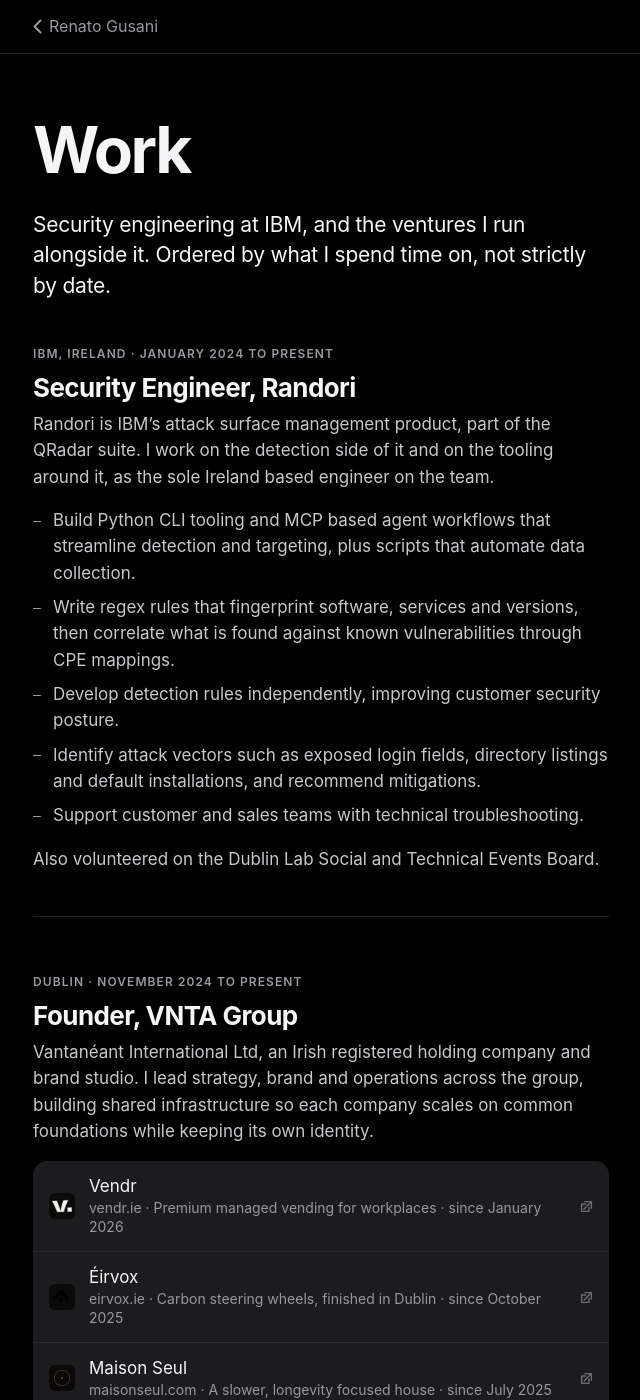
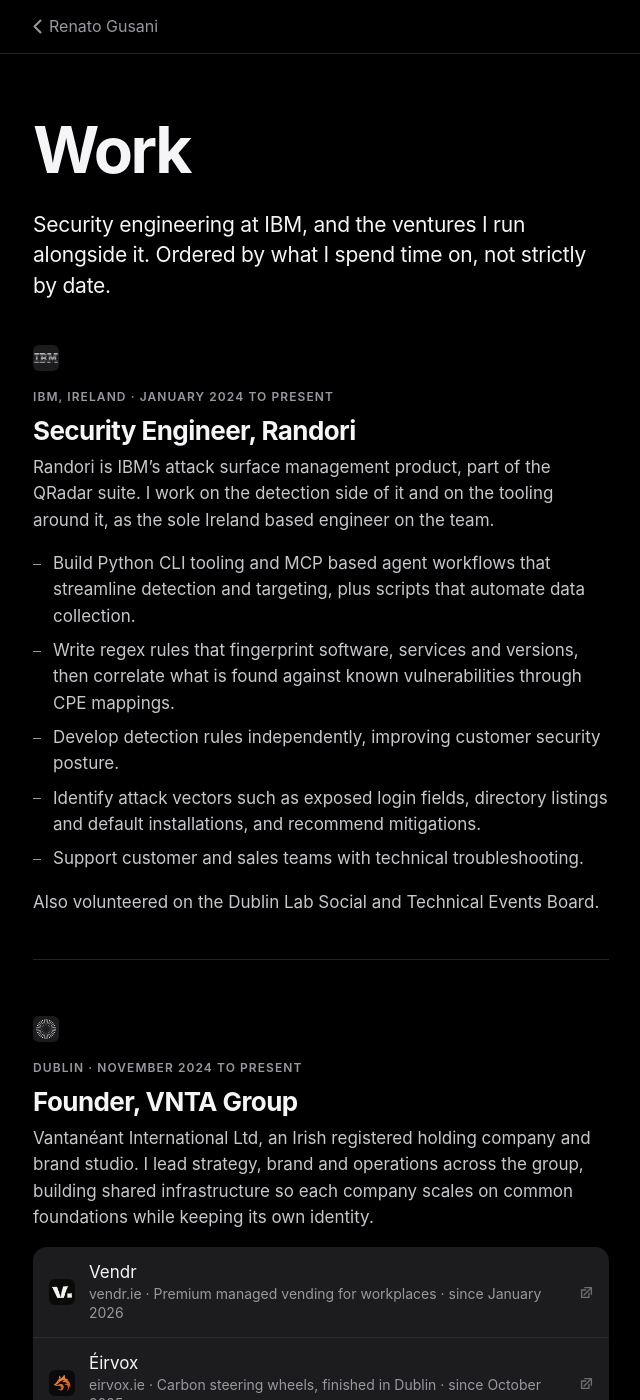
Before and after one commit to renatogusani/personal-site, a Jekyll site: the page built from work.md, in a window 1280 px wide and 1400 px high. Shown: the whole window, without its empty margins (319-959 px from the left). Built offline with Jekyll 4.4.1, drawn with Linux system fonts in a browser that asks for light colours.

Commit message:
Add employer and parent-company marks
IBM, VNTA and Dell now carry marks, above each role on Work and on the home
page rows. Previously only SpaceXplorer had one, which made the home page
look half-finished.

Sources: VNTA from its own repo's symbol.svg, IBM from the iconify logos
set, Dell from simple-icons. IBM and Dell are rendered as flat white
silhouettes through CSS mask-image so a multi-path logo does not come out
partly coloured. Éirvox's mark switches to symbol-orange, since the dark
fox was invisible on a dark tile. All marks are 96px now rather than 64,
so the IBM logotype survives at 26px.

Two judgement calls, both arguable:

Marks rather than cards. A card carries a screenshot of something built;
IBM and Dell are employers, and Randori's interface is not mine to show.
A logo on a tile is a different, weaker pattern, and a row of corporate
logos would fight the restraint of the rest of the site.

They link nowhere. Pointing at ibm.com sends a reader off the site to a
corporation's homepage for no return. The home page rows already point at
/work/#ibm, which is where the actual detail is.

Brown Thomas Arnotts has no mark: no official asset, and approximating
someone's trademark is worse than an empty space.

Verified: 202 text nodes at zero WCAG AA failures, every image resolves,
all 13 carry alt text and lazy loading, no horizontal scroll at 375px.

Co-Authored-By: Claude Opus 5 <noreply@anthropic.com>
Claude-Session: https://claude.ai/code/session_019WrpS6jkpRWjfV3syLupkp

```diff
--- a/assets/css/main.scss
+++ b/assets/css/main.scss
@@ -354,6 +354,18 @@ a.row-inner {
 
 // A brand mark at the head of a row. Square, small, and given the same corner
 // radius as the tiles the marks were drawn for.
+// An employer or venture mark above a role. Same square treatment as a row
+// mark, just standing on its own.
+.entry-mark {
+  display: block;
+  width: 1.625rem;
+  height: 1.625rem;
+  border-radius: 0.375rem;
+  margin-bottom: 0.875rem;
+}
+
+.entry-mark + .when { margin-top: 0; }
+
 .row-mark {
   flex: 0 0 auto;
   width: 1.625rem;
--- a/work.md
+++ b/work.md
@@ -39,6 +39,8 @@ what I spend time on, not strictly by date.
 
 <div class="entry" markdown="1">
 
+<img class="entry-mark" src="/assets/img/marks/ibm.png" alt="IBM" width="26" height="26" loading="lazy" decoding="async">
+
 IBM, Ireland · January 2024 to present
 {:.when}
 
@@ -64,6 +66,8 @@ Also volunteered on the Dublin Lab Social and Technical Events Board.
 
 <div class="entry" markdown="1">
 
+<img class="entry-mark" src="/assets/img/marks/vnta.png" alt="VNTA Group" width="26" height="26" loading="lazy" decoding="async">
+
 Dublin · November 2024 to present
 {:.when}
 
@@ -80,6 +84,8 @@ scales on common foundations while keeping its own identity.
 </div>
 
 <div class="entry" markdown="1">
+
+<img class="entry-mark" src="/assets/img/marks/dell.png" alt="Dell Technologies" width="26" height="26" loading="lazy" decoding="async">
 
 Dell Technologies, Limerick · February to August 2022
 {:.when}
```
Also changed, not shown: index.md (+2 -0 lines), README.md, assets/img/marks/dell.png (added), assets/img/marks/eirvox.png, assets/img/marks/ibm.png (added), assets/img/marks/maisonseul.png, assets/img/marks/spacexplorer.png, assets/img/marks/vendr.png, assets/img/marks/vnta.png (added).
